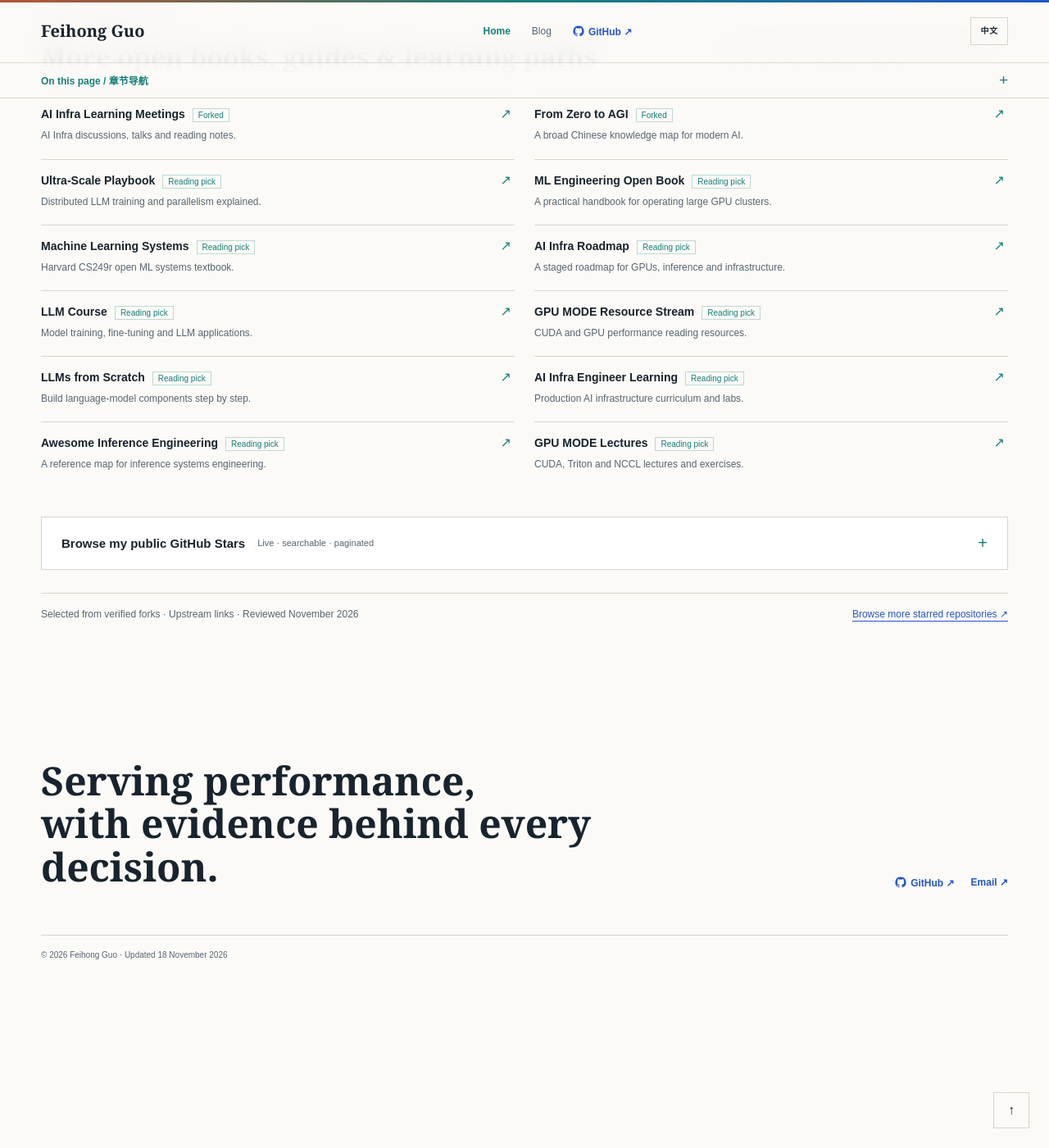
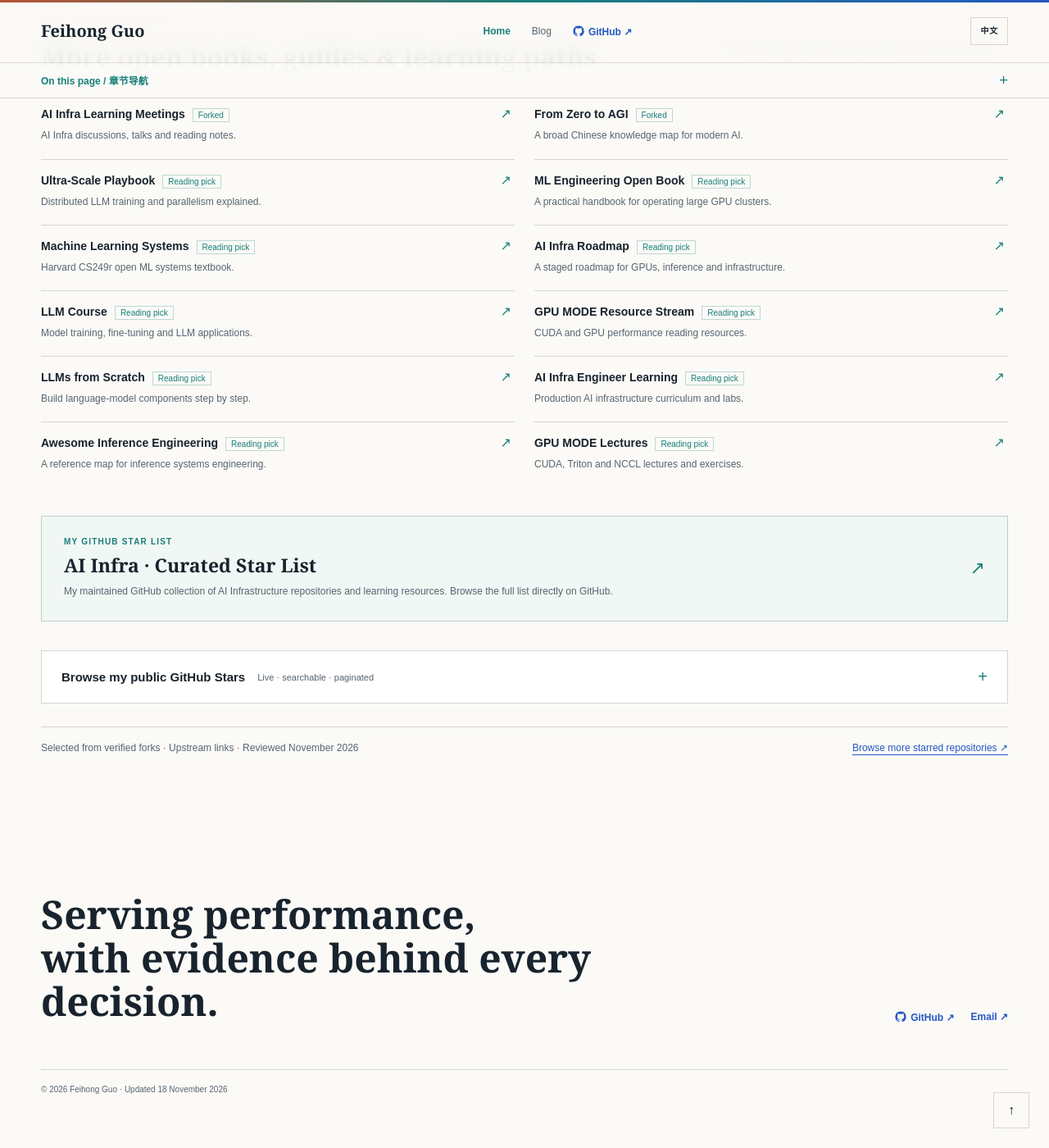
Before and after one commit to Phoenix3334/Phoenix3334.github.io, a Jekyll site: the page index.html, which Jekyll copies as it is, in a window 1280 px wide and 1400 px high, scrolled down 8443 px. Shown: the whole window at 82% size. Built offline with Jekyll 4.4.1, drawn with Linux system fonts in a browser that asks for light colours; before the commit the page ends 9679 px from its top, so only the background shows below that.

Commit message:
site: feature personal AI Infra GitHub Star list in learning resources

```diff
--- a/index.html
+++ b/index.html
@@ -147,6 +147,15 @@
     @media(max-width:680px){.learning-links{grid-template-columns:1fr}.learning-link:nth-child(odd){border-right:0}.learning-link:nth-last-child(2){border-bottom:1px solid var(--line)}.learning-group-head h3{font-size:22px}.learning-link{min-height:0}}
 
 
+    /* Direct link to the user's own GitHub curated AI Infra star list */
+    .learning-curated-list{display:flex;justify-content:space-between;align-items:center;gap:28px;margin-top:34px;padding:25px 27px;border:1px solid #BBD1CC;background:#F1F7F4;color:var(--ink);text-decoration:none}
+    .learning-curated-list:hover,.learning-curated-list:focus-visible{background:#E8F3EF;border-color:var(--teal)}
+    .learning-curated-copy{display:flex;flex-direction:column;gap:9px;min-width:0}
+    .learning-curated-kicker{font-size:10px;letter-spacing:.12em;font-weight:700;color:var(--teal)}
+    .learning-curated-copy strong{font:700 23px/1.25 var(--serif)}
+    .learning-curated-copy>span:last-child{font-size:12px;line-height:1.65;color:var(--muted)}
+    .learning-curated-arrow{font-size:22px;color:var(--teal);flex-shrink:0}
+    @media(max-width:680px){.learning-curated-list{padding:20px}.learning-curated-copy strong{font-size:20px}}
     /* Extra learning maps with clear provenance labels */
     .learning-more-maps{margin-top:44px;border-top:1px solid var(--line);padding-top:34px}
     .learning-more-head{display:flex;justify-content:space-between;gap:32px;align-items:end;margin-bottom:24px}
@@ -642,6 +651,14 @@
           </a>
         </div>
       </div>
+      <a class="learning-curated-list" href="https://github.com/stars/Phoenix3334/lists/ai-infra" target="_blank" rel="noopener noreferrer">
+        <span class="learning-curated-copy">
+          <span class="learning-curated-kicker" data-i18n="learning-star-list-kicker">MY GITHUB STAR LIST</span>
+          <strong data-i18n="learning-star-list-title">AI Infra · Curated Star List</strong>
+          <span data-i18n="learning-star-list-description">My maintained GitHub collection of AI Infrastructure repositories and learning resources. Browse the full list directly on GitHub.</span>
+        </span>
+        <span class="learning-curated-arrow" aria-hidden="true">↗</span>
+      </a>
       <details class="star-explorer" id="star-explorer">
         <summary><span data-i18n="stars-title">Browse my public GitHub Stars</span><span class="star-summary-sub" data-i18n="stars-subtitle">Live · searchable · paginated</span></summary>
         <div class="star-explorer-content">
@@ -816,6 +833,9 @@
   "[data-i18n=\"learning-desc-2-3\"]": "理解 MoE 专家放置、复制与负载均衡。",
   "[data-i18n=\"learning-note\"]": "源自已核实的 Fork · 链接指向上游 · 2026 年 11 月整理",
   "[data-i18n=\"learning-more\"]": "查看更多 GitHub Stars ↗",
+  "[data-i18n=\"learning-star-list-kicker\"]": "我的 GitHub 收藏清单",
+  "[data-i18n=\"learning-star-list-title\"]": "AI Infra · 专题 Star 列表",
+  "[data-i18n=\"learning-star-list-description\"]": "我在 GitHub 上维护的 AI Infrastructure 相关仓库与学习资料清单，点击直接查看完整专题收藏。",
   "[data-i18n=\"learning-extra-kicker\"]": "扩展学习资源",
   "[data-i18n=\"learning-extra-title\"]": "更多开放书籍、知识地图与学习路径",
   "[data-i18n=\"learning-extra-intro\"]": "另外收录 2 项已核实的 Fork 和公开推荐资料；推荐不意味着我对每项都点过 Star。",
```
